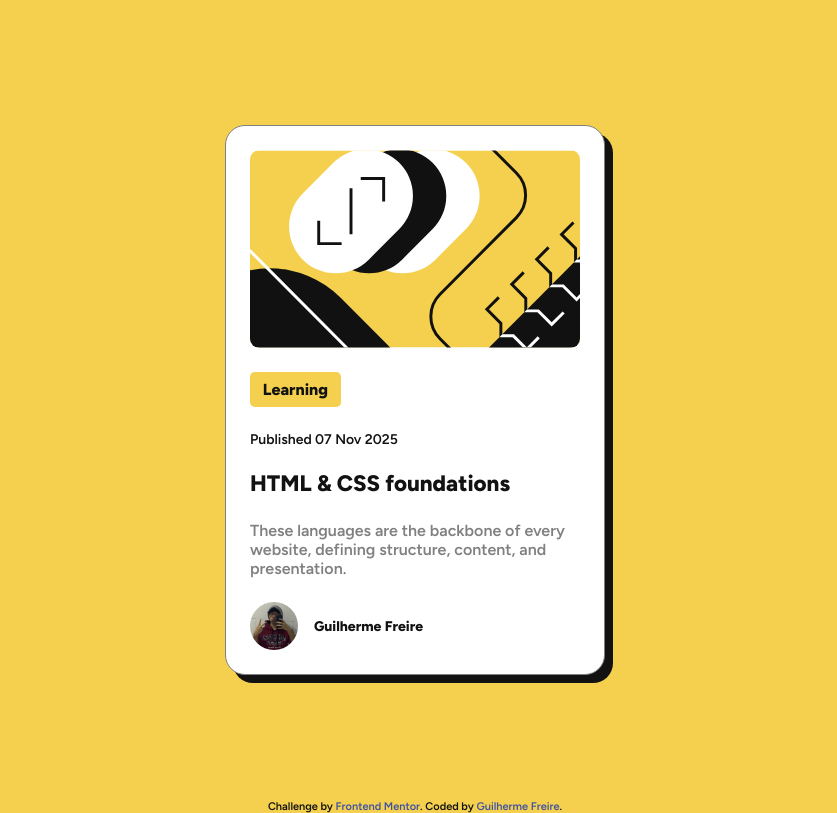
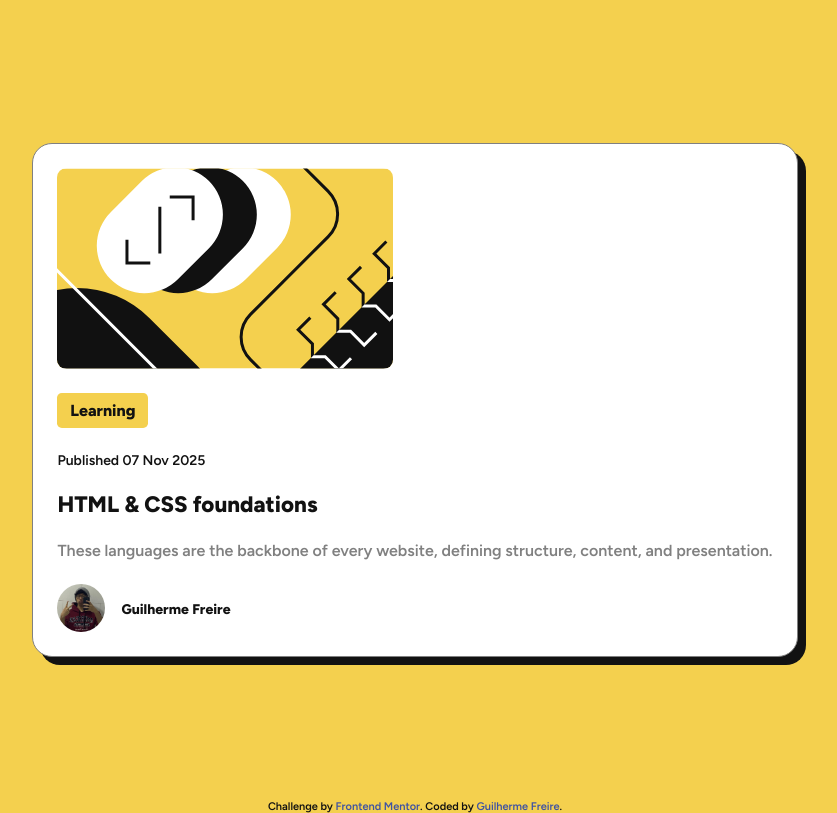
Before and after one commit to RavineEnvy/blog-preview-card-main, a plain HTML site: page index.html in a window 1280 px wide. Shown: the whole page, without its empty margins (225-1062 px from the left). Drawn offline with Linux system fonts and the light colour scheme.

Commit message:
better code in width

```diff
--- a/style.css
+++ b/style.css
@@ -112,7 +112,7 @@ body {
     flex-direction: column;
     align-items: start;
     justify-content: center;
-    width: 380px;
+    min-width: 380px;
     gap: 8px;
 }
 
```
